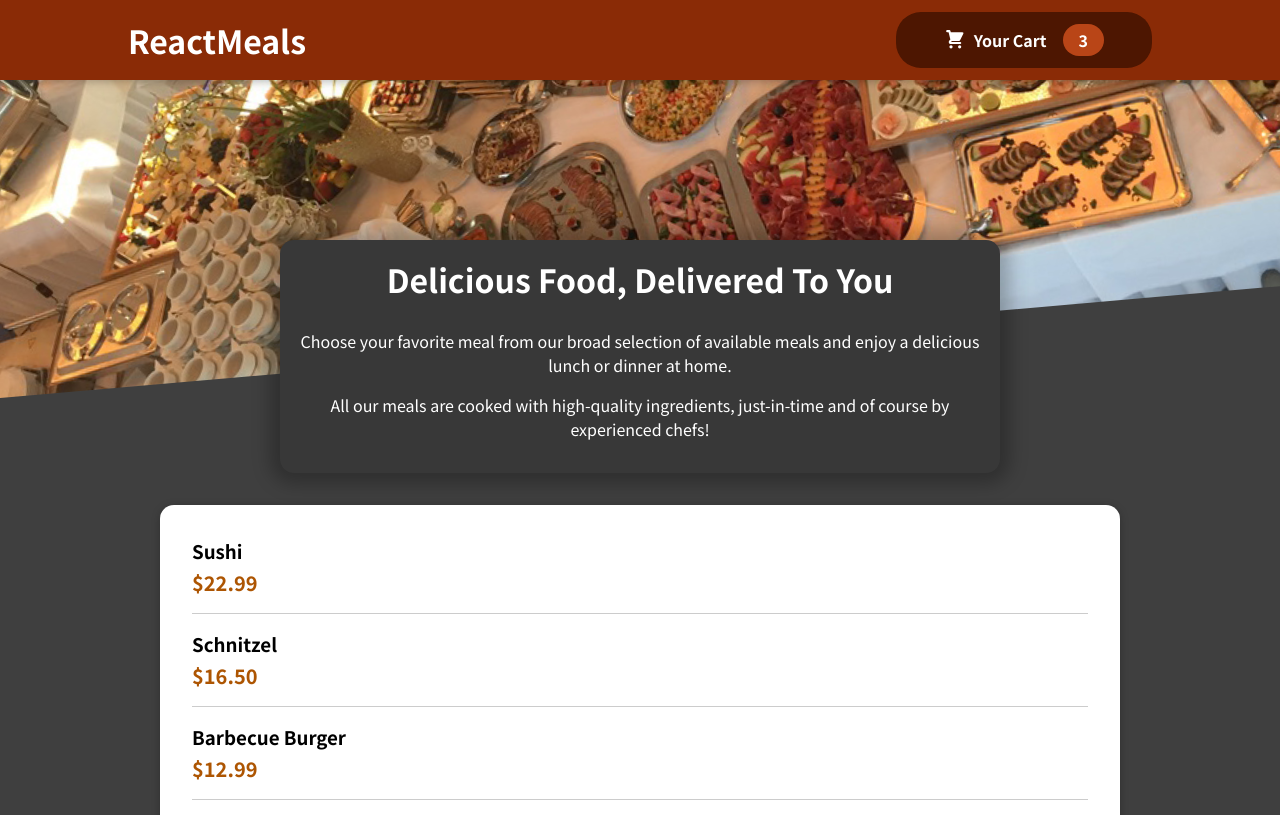
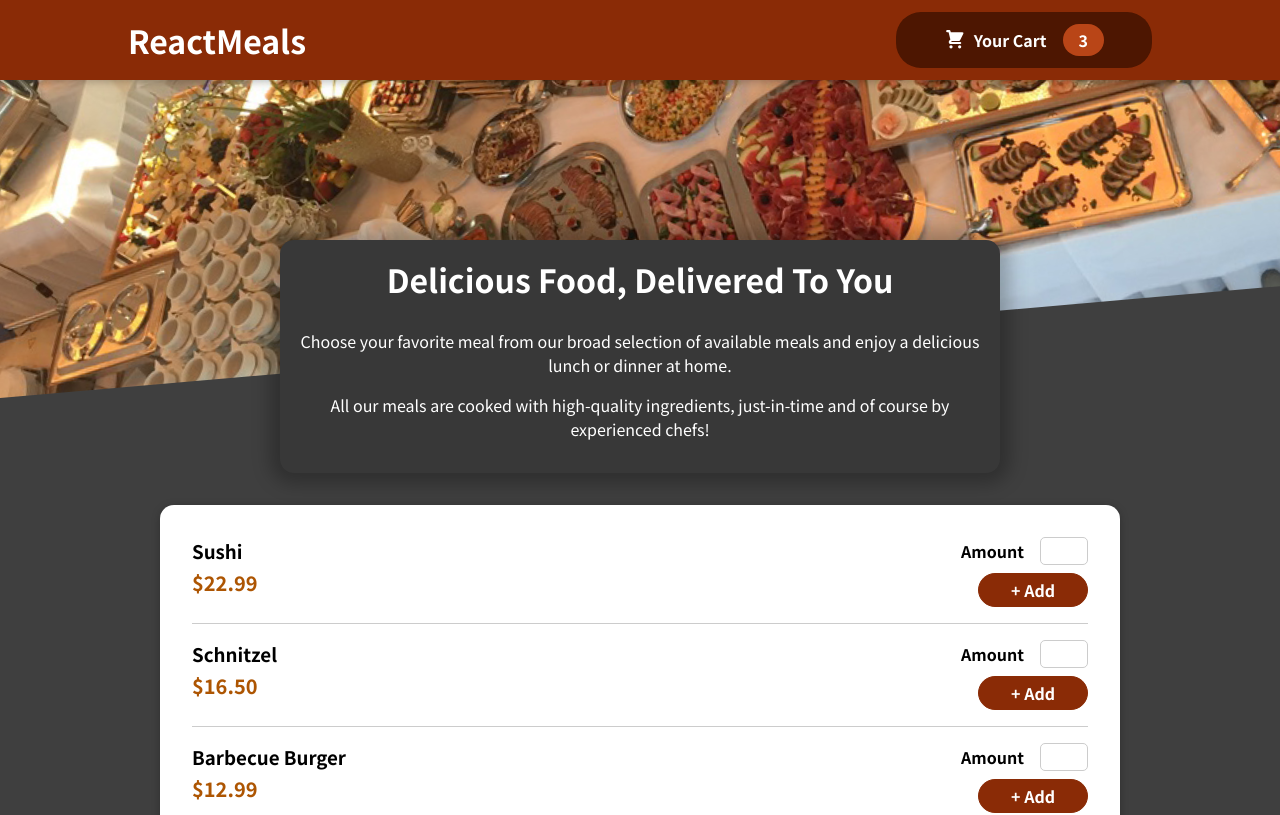
Before and after one commit to mfbernasol/food-order-app-react, a React (Create React App) app: page / in a window 1280 px wide. Shown: the top 815 px of the page. Built offline with nearby package versions, Linux system fonts and the light colour scheme.

Commit message:
adding form

```diff
--- a/src/components/Meals/MealItem/MealItem.js
+++ b/src/components/Meals/MealItem/MealItem.js
@@ -1,5 +1,5 @@
 import classes from './MealItem.module.css';
-
+import MealItemForm from './MealItemForm';
 const MealItem = (props) => {
   const price = `$${props.price.toFixed(2)}`;
   return (
@@ -9,7 +9,7 @@
         <div className={classes.description}>{props.descripiton}</div>
         <div className={classes.price}>{price}</div>
       </div>
-      <div></div>
+      <div><MealItemForm/></div>
     </li>
   );
 };
--- a/src/components/Meals/MealItem/MealItemForm.js
+++ b/src/components/Meals/MealItem/MealItemForm.js
@@ -0,0 +1,22 @@
+import Input from '../../UI/Input';
+import classes from './MealItemForm.module.css';
+const MealItemForm = (props) => {
+  return (
+    <form className={classes.form}>
+      <Input
+        label='Amount'
+        input={{
+          id: 'amount',
+          type: 'number',
+          min: '1',
+          max: '5',
+          step: '1',
+          default: '1',
+        }}
+      />
+      <button>+ Add</button>
+    </form>
+  );
+};
+
+export default MealItemForm;
--- /dev/null
+++ b/src/components/Meals/MealItem/MealItemForm.module.css
@@ -0,0 +1,20 @@
+.form {
+  text-align: right;
+}
+
+.form button {
+  font: inherit;
+  cursor: pointer;
+  background-color: #8a2b06;
+  border: 1px solid #8a2b06;
+  color: white;
+  padding: 0.25rem 2rem;
+  border-radius: 20px;
+  font-weight: bold;
+}
+
+.form button:hover,
+.form button:active {
+  background-color: #641e03;
+  border-color: #641e03;
+}
--- a/src/components/Meals/Meals.js
+++ b/src/components/Meals/Meals.js
@@ -1,6 +1,6 @@
 import { Fragment } from 'react';
-
 import MealsSummary from './MealsSummary';
+import MealItemForm from './MealItem/MealItemForm';
 import AvailableMeals from './AvailableMeals';
 
 const Meals = () => {
--- /dev/null
+++ b/src/components/UI/Input.js
@@ -0,0 +1,12 @@
+import classes from './Input.module.css';
+
+const Input = (props) => {
+  return (
+    <div className={classes.input}>
+      <label htmlFor={props.input.id}>{props.label}</label>
+      <input {...props.input} />
+    </div>
+  );
+};
+
+export default Input;
--- /dev/null
+++ b/src/components/UI/Input.module.css
@@ -0,0 +1,18 @@
+.input {
+  display: flex;
+  align-items: center;
+  margin-bottom: 0.5rem;
+}
+
+.input label {
+  font-weight: bold;
+  margin-right: 1rem;
+}
+
+.input input {
+  width: 3rem;
+  border-radius: 5px;
+  border: 1px solid #ccc;
+  font: inherit;
+  padding-left: 0.5rem;
+}
```
Also changed, not shown: 1 other file (tests, documents, lock files or other folders).
